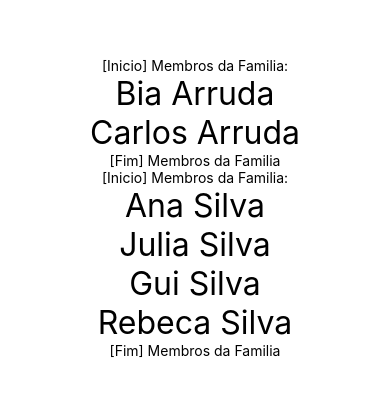
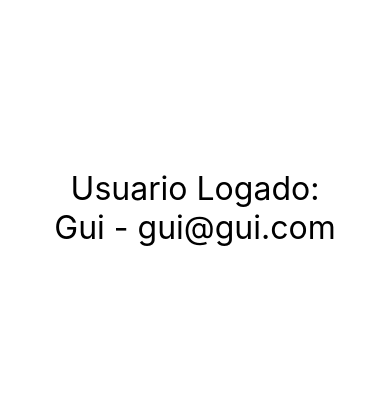
Before and after one commit to MDOBreno/RNAula02Exercicios, a React Native app: screen / in a window 390 px wide. Shown: the part 214-610 px from the top of the page. Built offline with nearby package versions, Linux system fonts and the light colour scheme.

Commit message:
- Secao03Aula39 - Renderização condicional 02

```diff
--- a/src/App.js
+++ b/src/App.js
@@ -14,8 +14,9 @@
 //                         <Text>Primeiro Componente!!!</Text>
 //                     </SafeAreaView>
 
-import Familia from './componentes/relacao/Familia'
-import Membro from './componentes/relacao/Membro'
+import UsuarioLogado from './componentes/UsuarioLogado'
+// import Familia from './componentes/relacao/Familia'
+// import Membro from './componentes/relacao/Membro'
 // import ParImpar from './componentes/ParImpar'
 // import Diferenciar from './componentes/Diferenciar'
 // import ContadorV2 from './componentes/contador/ContadorV2'
@@ -35,6 +36,12 @@
 
 export default ()=> (
     <SafeAreaView style={style.App}>
+        <UsuarioLogado usuario={  {nome: 'Gui', email: 'gui@gui.com'}  } />
+        <UsuarioLogado usuario={  {nome: 'Ana'}  } />
+        <UsuarioLogado usuario={  {email: 'carlos@empresa.com'}  } />
+        <UsuarioLogado usuario={  null  } />
+        <UsuarioLogado usuario={  {}} />
+        {/*
         <Familia>
             <Membro nome="Bia" sobrenome="Arruda" />
             <Membro nome="Carlos" sobrenome="Arruda" />
@@ -45,7 +52,6 @@
             <Membro nome="Gui" sobrenome="Silva" />
             <Membro nome="Rebeca" sobrenome="Silva" />
         </Familia>
-        {/*
         <ParImpar num={2} />
         <Diferenciar />
         <ContadorV2 />
--- /dev/null
+++ b/src/componentes/UsuarioLogado.js
@@ -0,0 +1,29 @@
+import React from 'react'
+import { SafeAreaView, Text } from 'react-native'
+import Estilo from './estilo'
+import If from './if'
+
+
+// export default ({ usuario = {} }) => {
+//Obs: É mais seguro recibo objetos Como nas 2 linhas de codigo n comentadas abaixo em vez da
+// primera linha de codigo comentada acima, pois a tratamento para a possibilidade de receber
+// null como argumento/rpopriedade sem sem quebrar a renderizacao da Ui.
+export default props => {
+    const usuario = props.usuario || {}
+
+    return (
+        <>
+            {/* <If teste={usuario && Object.keys(usuario).length !== 0} > */}
+            <If teste={usuario && usuario.nome && usuario.email} >
+                <Text style={Estilo.txtG}>
+                    Usuario Logado:
+                </Text>
+                <Text style={Estilo.txtG}>
+                    {usuario.nome} - {usuario.email}
+                </Text>
+
+            </If>
+
+        </>
+    )
+}
--- /dev/null
+++ b/src/componentes/if.js
@@ -0,0 +1,10 @@
+//Repare que até este momento(Secao03Aula39 - Renderização condicional 02), estou
+// primeiro arquivo que nós estamos criando apenas Javascript, sem ser JSX(pois
+// nós não estamos importando nenhum React e nem o ReactNative)
+export default props => {
+    if (props.teste) {
+        return props.children
+    } else {
+        return false
+    }
+}
```
